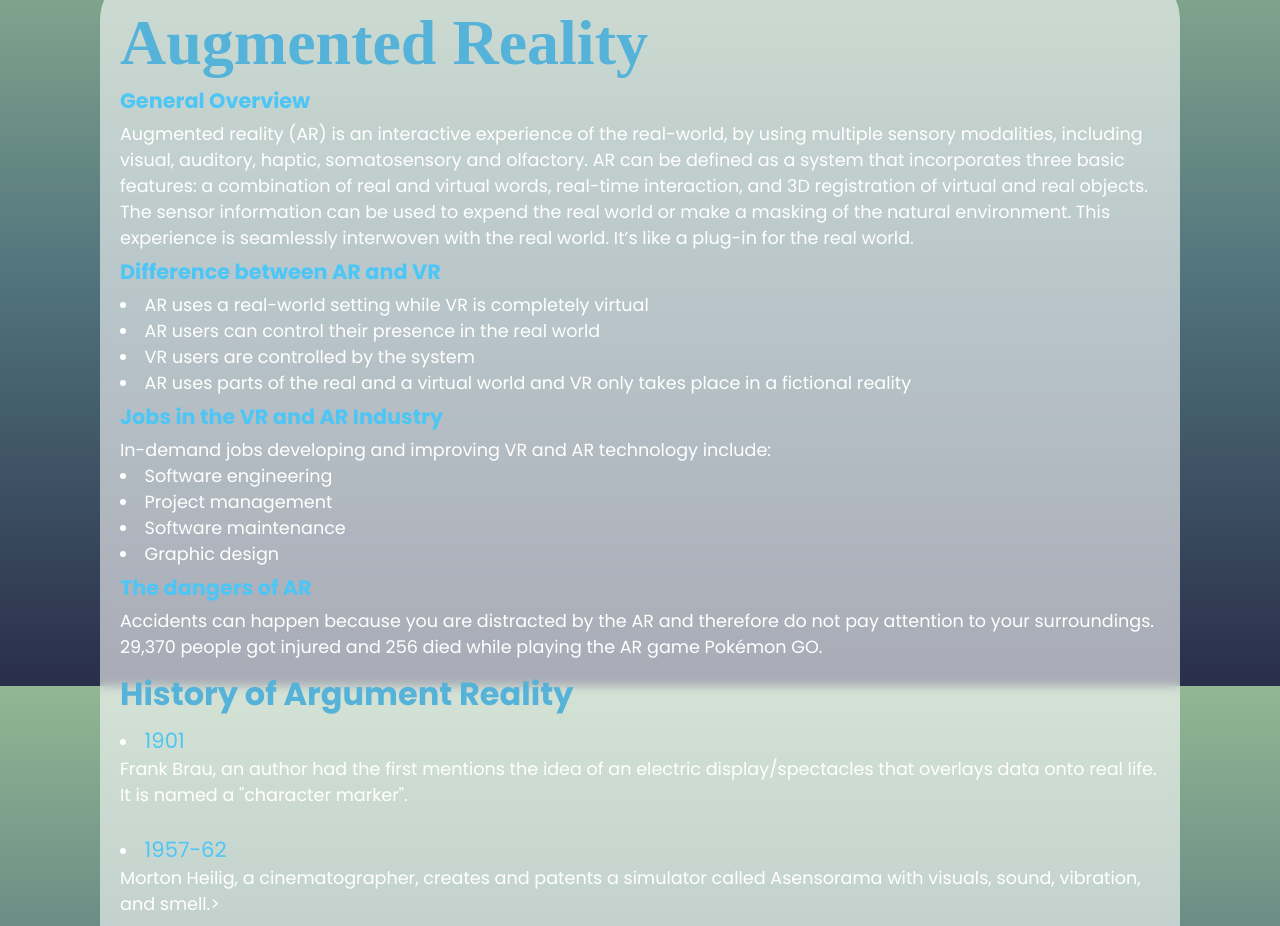
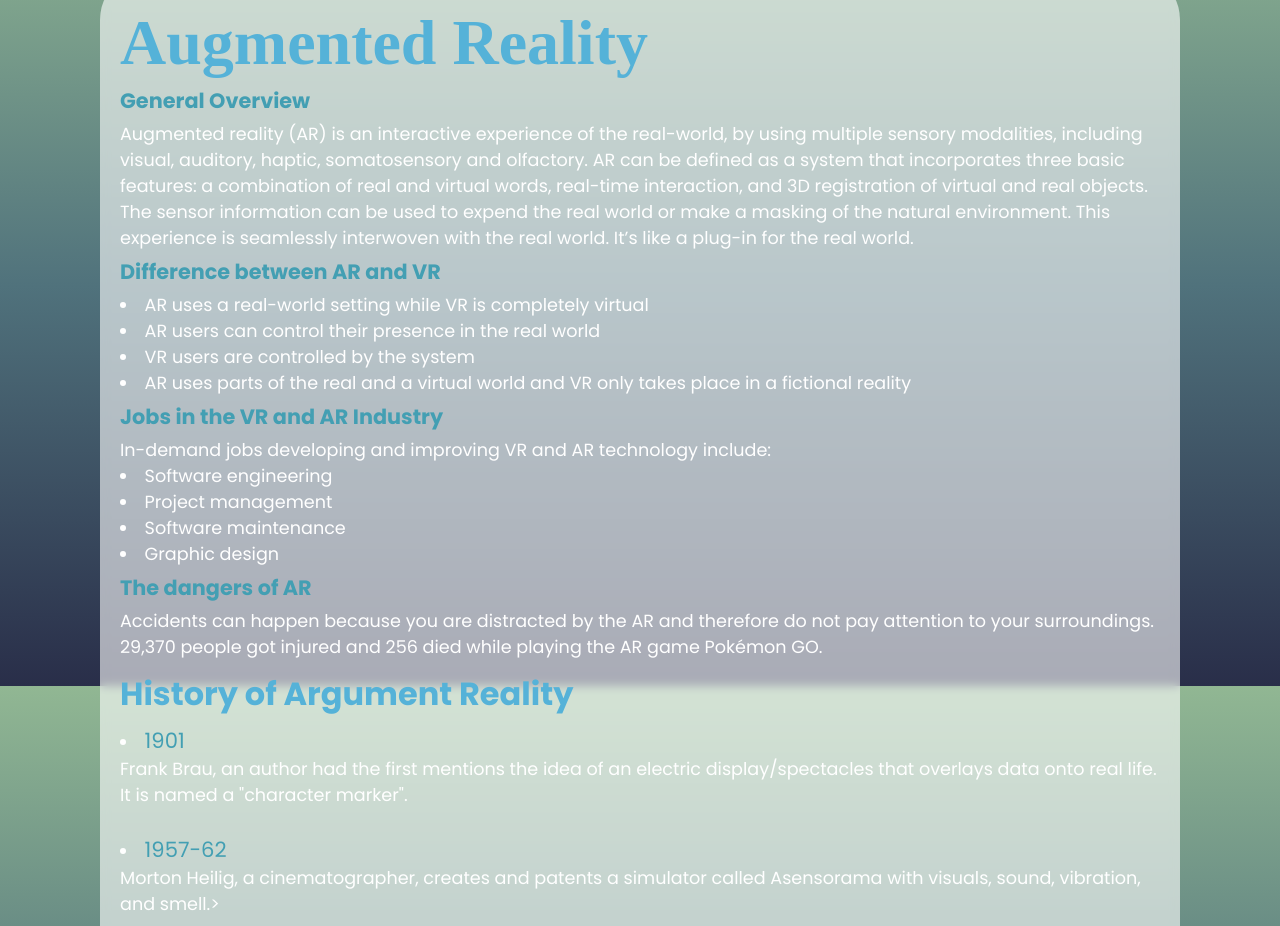
Before and after one commit to Jonas-Pamminger/WMC_ARWebsite, a plain HTML site: page WMC_Project/about.html in a window 1280 px wide. Shown: the part 914-1840 px from the top of the page. Drawn offline with Linux system fonts and the light colour scheme.

Commit message:
#14 comepleted
Added a perfect Background and a Matching Contrast for the Header

```diff
--- a/WMC_Project/style.css
+++ b/WMC_Project/style.css
@@ -119,7 +119,7 @@ section::before
     font-size: 1.3em;
     margin-top: 5px;
     margin-bottom: 5px;
-    color: #4EC6F5;
+    color: #439FB3;
 
 }
 .sec p
@@ -142,7 +142,7 @@ section::before
 
 .sec lh
 {
-    color: #4EC6F5;
+    color: #439FB3;
     font-size: 1.2em;
     background: transparent;
 }
```
